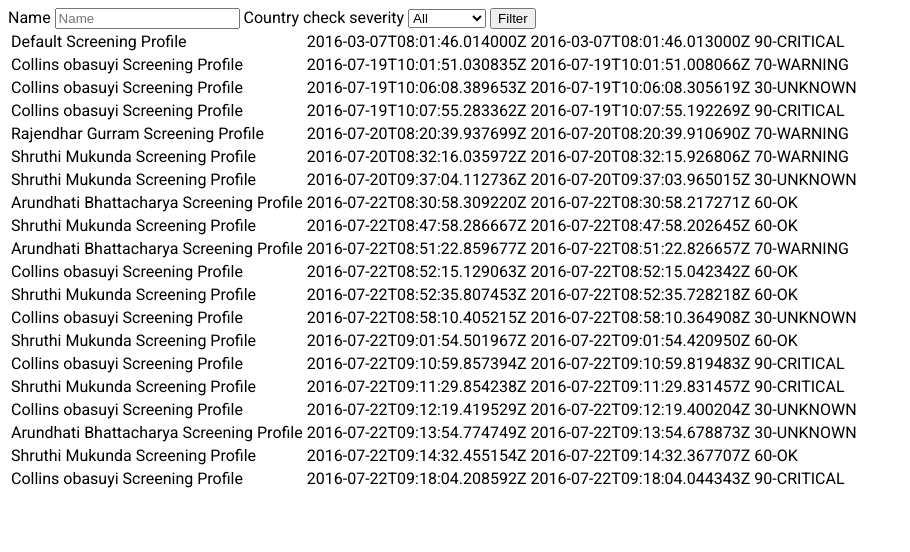
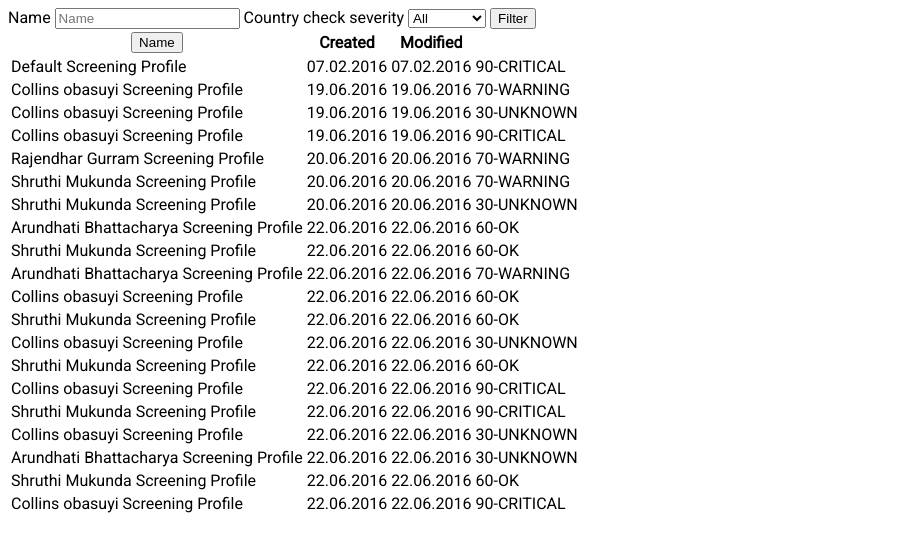
Before and after one commit to se-panfilov/polestarglobal_test, a website: page index.html in a window 1280 px wide. Shown: the whole page, without its empty margins (0-910 px from the left). Drawn offline with Linux system fonts and the light colour scheme.

Commit message:
prepare for sorting

```diff
--- a/index.html
+++ b/index.html
@@ -45,20 +45,22 @@
 
     <section class="data">
       <table id="data-table" class="data-table">
-        <tr class="data-table__row">
-          <td class="data-table__cell name">
-            name
-          </td>
-          <td class="data-table__cell modified">
-            date modified
-          </td>
-          <td class="data-table__cell created">
-            date created
-          </td>
-          <td class="data-table__cell country-check-severity">
-            country_check_severity
-          </td>
-        </tr>
+        <thead>
+          <tr>
+            <th>
+              <button type="submit" onsubmit="main.">Name</button>
+            </th>
+            <th>Created</th>
+            <th>Modified</th>
+          </tr>
+        </thead>
+        <tbody id="data-table-body" class="data-table__body">
+          <tr class="data-table__row">
+            <td class="data-table__cell name">
+              data not loaded
+            </td>
+          </tr>
+        </tbody>
       </table>
 
     </section>
--- a/js/index.js
+++ b/js/index.js
@@ -2,7 +2,7 @@ const config = {
   filtersFormId: 'data-filters-form',
   nameInputId: 'name-input',
   countryCheckSeveritySelectId: 'country-check-severity-select',
-  dataTableId: 'data-table',
+  dataTableBodyId: 'data-table-body',
   tableRowClass: 'data-table__row',
   tableCellClass: 'data-table__cell'
 }
@@ -64,7 +64,7 @@ const elements = (function (config, dom) {
       return this._getElem(config.countryCheckSeveritySelectId)
     },
     getDataTable () {
-      return this._getElem(config.dataTableId)
+      return this._getElem(config.dataTableBodyId)
     }
   }
 }(config, dom))
@@ -74,10 +74,23 @@ const table = (function (config, dom, elements) {
 
   const tableElem = elements.getDataTable()
 
+  function getHumanReadyDate (str) {
+    if (!str) throw new Error('getHumanReadyDate: no data string')
+    const date = new Date(str)
+    let day = date.getUTCDate().toString()
+    if (day.length === 1) day = '0' + day
+    let month = date.getUTCMonth().toString()
+    if (month.length === 1) month = '0' + month
+    const year = date.getUTCFullYear().toString()
+
+    return `${day}.${month}.${year}`
+
+  }
+
   function createTableRow (data) {
     const nameTd = dom.createElem('td', `${config.tableCellClass} -name`, data.name)
-    const modifiedTd = dom.createElem('td', `${config.tableCellClass} -modified`, data.modified)
-    const createdTd = dom.createElem('td', `${config.tableCellClass} -created`, data.created)
+    const modifiedTd = dom.createElem('td', `${config.tableCellClass} -modified`, getHumanReadyDate(data.modified))
+    const createdTd = dom.createElem('td', `${config.tableCellClass} -created`, getHumanReadyDate(data.created))
     const countryCheckSeverityTd = dom.createElem('td', `${config.tableCellClass} -country-check-severity`, data.country_check_severity)
     return dom.createElem('tr', config.tableRowClass, nameTd + modifiedTd + createdTd + countryCheckSeverityTd)
   }
@@ -171,6 +184,47 @@ const filter = (function (elements) {
   }
 }(elements))
 
+const sorting = (function () {
+  'use strict'
+
+  const sorting = {
+    directions: {
+      asc: 'ASC',
+      desc: 'DESC'
+    },
+    fields: {
+      name: 'name',
+      created: 'created',
+      modified: 'modified',
+    },
+    setSorting(field, direction = 'ASC') {
+      if (!field) throw new Error('setSorting: field must be set')
+      this.state = {
+        field: field,
+        direction: direction
+      }
+    },
+    getSorting () {
+      return this.state
+    },
+    toggleDirection () {
+      if (this.state.direction === this.directions.asc) {
+        this.state.direction = this.directions.desc
+        return
+      }
+      this.state.direction = this.directions.asc
+    }
+  }
+
+  function init () {
+    sorting.setSorting(sorting.fields.name, sorting.directions.asc)
+  }
+
+  init()
+
+  return sorting
+}())
+
 //This is a "pretend" for server work
 const fetch = (function (elements, data, filter) {
   'use strict'
@@ -217,11 +271,13 @@ const fetch = (function (elements, data, filter) {
 }(elements, data, filter))
 
 // eslint-disable-next-line no-unused-vars
-const main = (function (elements, dom, fetch, table, filter) {
+const main = (function (elements, dom, fetch, table, filter, sorting) {
   'use strict'
 
   function onSubmit (event) {
     const filters = filter.getFiltersValues()
+    // TODO (S.Panfilov) implement
+    const sorting = filter.getSorting()
     fetch.onSubmit(event, filters, onGetData)
   }
 
@@ -231,6 +287,11 @@ const main = (function (elements, dom, fetch, table, filter) {
   }
 
   return {
+    reload (event, sortingBy = 'name') {
+
+      sorting.setSorting(sortingBy,)
+      onSubmit(event, filters, sortingBy, sortDirection)
+    },
     init () {
       const formElem = elements.getFiltersForm()
 
@@ -240,7 +301,7 @@ const main = (function (elements, dom, fetch, table, filter) {
     }
   }
 
-}(elements, dom, fetch, table, filter))
+}(elements, dom, fetch, table, filter, sorting))
 
 // for testing purpose
 if (typeof module === 'object' && module.exports) {
```
